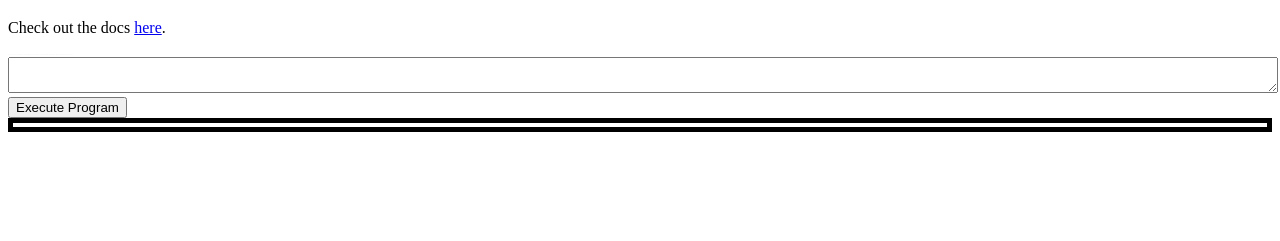
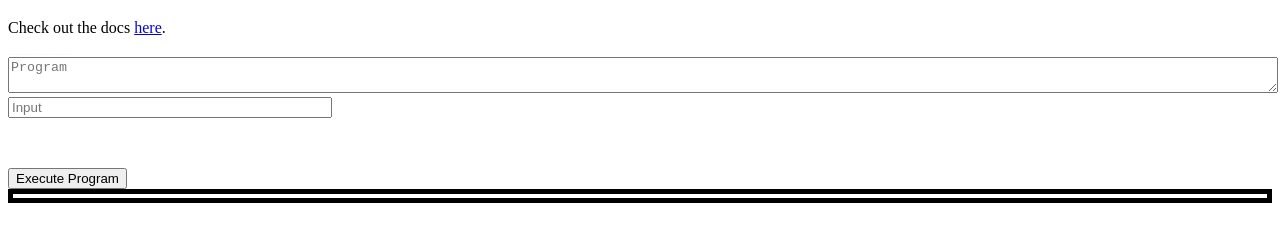
Before and after one commit to Legend-of-iPhoenix/NEUPL, a plain HTML site: page index.html in a window 1280 px wide. Shown: the part 61-302 px from the top of the page. Drawn offline with Linux system fonts and the light colour scheme.

Commit message:
Added input field.

```diff
--- a/index.html
+++ b/index.html
@@ -29,7 +29,8 @@
 	<p> Check out the docs <a href="docs/">here</a>.</p>
 	<p style="font-size: 2px; color: #eee"> Oh boy do I need a lot more CSS, but I'm focusing on pure functionality for now. </p>
 	<!--Demo thing: <input type="text" placeholder="Enter Text to be NEUPL-ified" id="NEUPLifybox" oninput="NEUPLify(document.getElementById('NEUPLifybox').value)">-->
-	<textarea id="input" width="100%" height="50vh"></textarea>
+	<textarea id="input" width="100%" height="50vh" placeholder="Program"></textarea>
+	<input type="text" id="programInput" placeholder="Input">
 	<button onclick="executeProgram();">Execute Program</button>
 	<div id="output"></div>
 </body>
```
